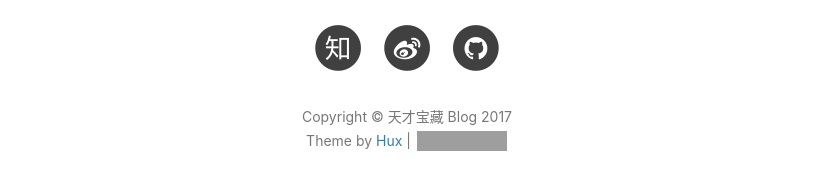
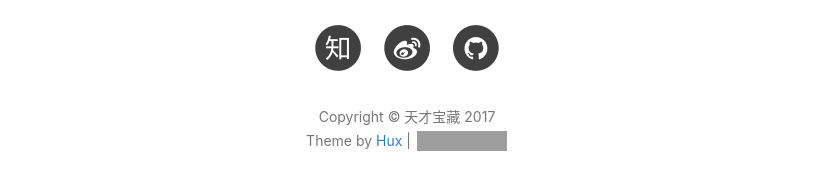
Before and after one commit to zhuowl/zhuowl.github.io, a Jekyll site: the page built from tags.html, in a window 1280 px wide and 900 px high, scrolled down 1723 px. Shown: the part 655-845 px from the top of the window, without its empty margins (233-1046 px from the left). Built offline with Jekyll 4.4.1, drawn with Linux system fonts in a browser that asks for light colours; nearby versions of some CDN libraries; comment, search, counter and statistics services are not loaded; grey boxes are pictures that could not be loaded.

Commit message:
修改了图标ico

```diff
--- a/_config.yml
+++ b/_config.yml
@@ -1,5 +1,5 @@
 # Site settings
-title: 天才宝藏 Blog
+title: 天才宝藏
 SEOTitle: 天才宝藏的博客 | Your Blog
 header-img: img/home-bg.jpg
 email: zhuowl527@gmail.com
@@ -69,7 +69,7 @@
 # Sidebar settings
 sidebar: true                           # whether or not using Sidebar.
 sidebar-about-description: "瞧瞧，写写，画画"
-sidebar-avatar: /img/avatar-hux.jpg      # use absolute URL, seeing it's used in both `/` and `/about/`
+sidebar-avatar: /img/avatar-zwl.jpg      # use absolute URL, seeing it's used in both `/` and `/about/`
 
 
 
```
Also changed, not shown: img/avatar-hux.jpg (deleted), img/avatar-zwl .jpg (added), img/favicon.ico, img/icon_wechat.png, img/背景.jpg (added).
